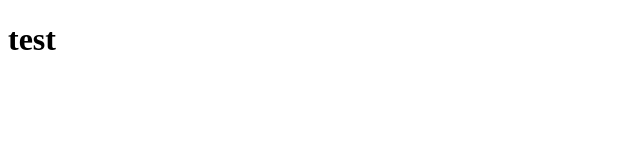
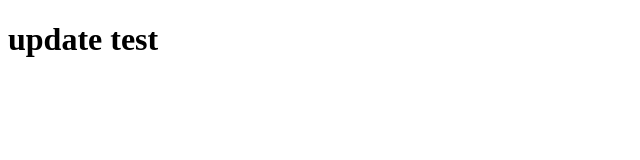
Before and after one commit to Jun-okuyama-1/jun-o, a plain HTML site: page index.html in a window 1280 px wide. Shown: the whole page, without its empty margins (0-640 px from the left). Drawn offline with Linux system fonts and the light colour scheme.

Commit message:
[UPD]git update test

```diff
--- a/index.html
+++ b/index.html
@@ -6,7 +6,7 @@
     <title>Document</title>
 </head>
 <body>
-    <h1>test</h1>
+    <h1>update test</h1>
 
 </body>
 </html>
```
